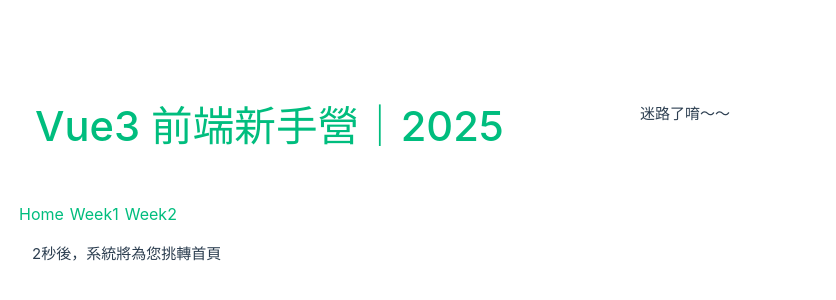
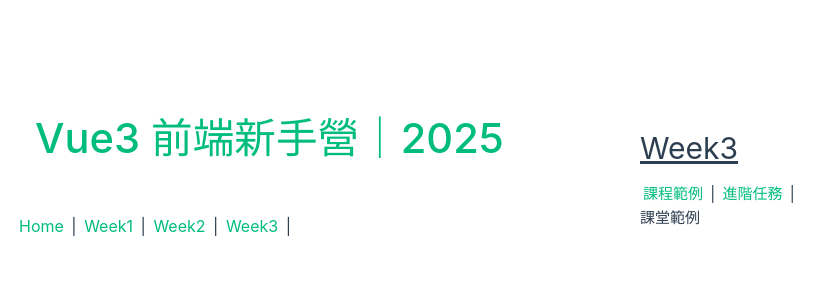
Before and after one commit to Mingx1994x/HS_Vue_practice, a Vue app: page /#/week3 in a window 1280 px wide. Shown: the part 216-516 px from the top of the page, without its empty margins (0-836 px from the left). Built offline with nearby package versions, Linux system fonts and the light colour scheme.

Commit message:
refactor: 重構 NavLink 元件並新增 props 調整 App.vue 中路由資料，使用 props 傳入 NavLink 元件 建立第三週課堂範例與進階任務檔案，新增巢狀路由，並嘗試套用 NavLink元件

```diff
--- a/src/App.vue
+++ b/src/App.vue
@@ -2,14 +2,36 @@
 import { RouterView } from 'vue-router'
 import HelloWorld from './components/HelloWorld.vue'
 import NavLinks from './components/NavLinks.vue'
-NavLinks
+import { onMounted, ref } from 'vue'
+
+const links = ref([])
+onMounted(() => {
+  links.value = [
+    {
+      name: 'Home',
+      route: '/',
+    },
+    {
+      name: 'Week1',
+      route: '/week1',
+    },
+    {
+      name: 'Week2',
+      route: '/week2',
+    },
+    {
+      name: 'Week3',
+      route: '/week3',
+    },
+  ]
+})
 </script>
 
 <template>
   <header>
     <div class="wrapper">
       <HelloWorld msg="Vue3 前端新手營｜2025" />
-      <NavLinks />
+      <NavLinks :routes="links" />
     </div>
   </header>
 
--- /dev/null
+++ b/src/components/LessonExample.vue
@@ -0,0 +1,3 @@
+<template>
+  <p>課堂範例</p>
+</template>
--- a/src/components/NavLinks.vue
+++ b/src/components/NavLinks.vue
@@ -1,26 +1,17 @@
 <script setup>
-import { ref } from 'vue'
 import { RouterLink } from 'vue-router'
 
-const links = ref([
-  {
-    name: 'Home',
-    route: '/',
+defineProps({
+  routes: {
+    type: Array,
+    default: () => [],
   },
-  {
-    name: 'Week1',
-    route: '/week1',
-  },
-  {
-    name: 'Week2',
-    route: '/week2',
-  },
-])
+})
 </script>
 <template>
   <nav>
-    <RouterLink v-for="(item, key) in links" :key="key" :to="item.route">{{
-      item.name
-    }}</RouterLink>
+    <template v-for="(item, key) in routes" :key="key">
+      <RouterLink :to="item.route">{{ item.name }} </RouterLink> |
+    </template>
   </nav>
 </template>
--- /dev/null
+++ b/src/components/WeekThreeTask.vue
@@ -0,0 +1,3 @@
+<template>
+  <h3>這裡是進階任務</h3>
+</template>
--- a/src/router/index.js
+++ b/src/router/index.js
@@ -22,6 +22,21 @@
       component: () => import('../views/WeekTwoView.vue'),
     },
     {
+      path: '/week3',
+      name: 'week3',
+      component: () => import('../views/WeekThreeView.vue'),
+      children: [
+        {
+          path: '',
+          component: () => import('../components/LessonExample.vue')
+        },
+        {
+          path: 'week3-task',
+          component: () => import('../components/WeekThreeTask.vue')
+        }
+      ]
+    },
+    {
       path: '/:pathMatch(.*)*',
       name: 'NotFound',
       component: NotFound
--- /dev/null
+++ b/src/views/WeekThreeView.vue
@@ -0,0 +1,23 @@
+<script setup>
+import { ref } from 'vue'
+import { RouterView } from 'vue-router'
+import NavLinks from '@/components/NavLinks.vue'
+
+const links = ref([
+  {
+    name: '課程範例',
+    route: '/week3',
+  },
+  {
+    name: '進階任務',
+    route: '/week3/week3-task',
+  },
+])
+</script>
+<template>
+  <div>
+    <h2 class="text-3xl font-bold underline py-4">Week3</h2>
+    <NavLinks :routes="links" />
+    <RouterView />
+  </div>
+</template>
```
